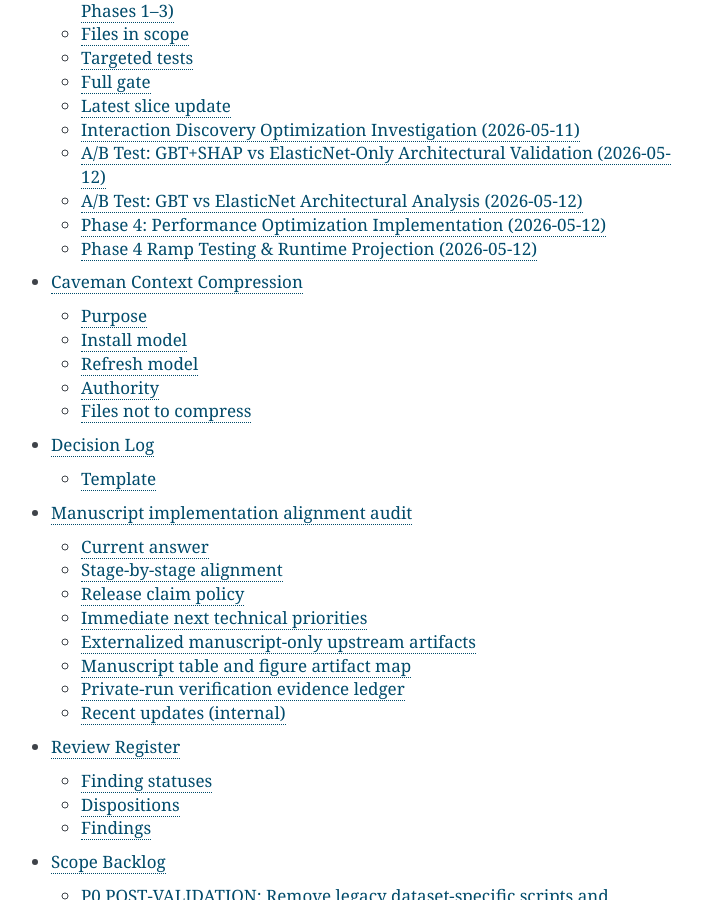
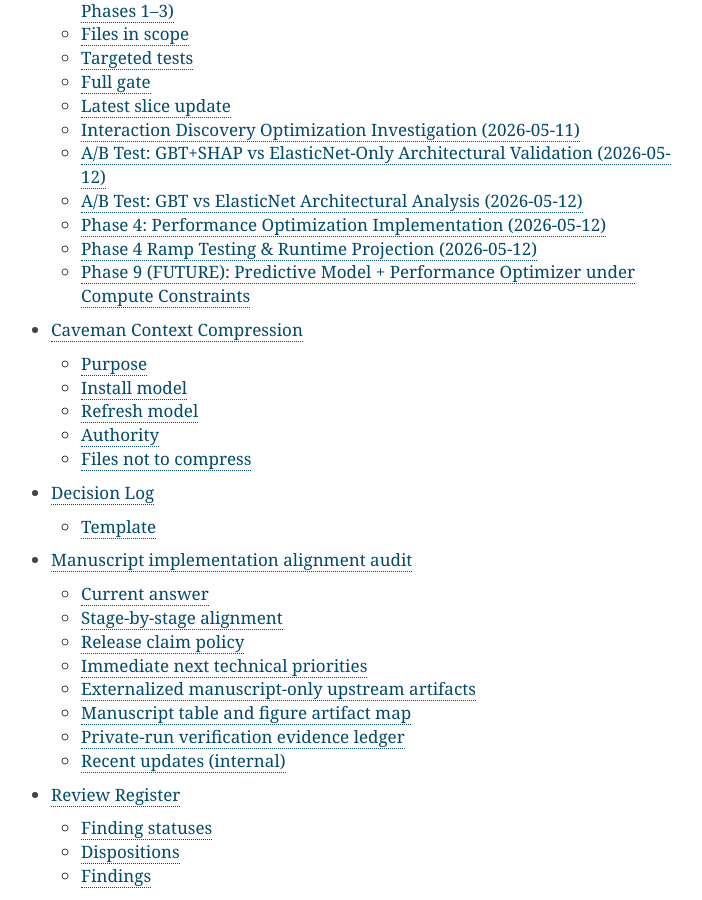
Before and after one commit to NatLabRockies/rfm-pipeline, a Sphinx documentation site: the page built from docs/index.md, in a window 1280 px wide and 900 px high, scrolled down 3183 px. Shown: the whole window, without its empty margins (399-1101 px from the left). Built offline with Sphinx 7.4.7, drawn with Linux system fonts in a browser that asks for light colours; some of the changed lines change nothing that is shown.

Commit message:
docs(sync): markdown formatting

```diff
--- a/docs/AGENT_SYNC.md
+++ b/docs/AGENT_SYNC.md
@@ -6,10 +6,10 @@
 autonomy_tier: 3
 profile: autonomous
 current_milestone: Phase 8 — Scalable Execution (HPC + Out-of-Core)
-current_slice: Phase 8b/8c/GPU — COMPLETE (commit 2edb478); Phase 8b out-of-core chunk integration into sparse_selection/final_artifacts next
+current_slice: Phase 8c — Distributed HPC (Dask/MPI) + GPU acceleration
 slice_status: in_progress
-last_validation: Phase 8b/8c/GPU — 61/61 tests pass, ruff clean; original-like all-features run still running (PID 98727, interaction+nonlinear complete, sparse_selection in progress ~108 min elapsed)
-next_slice: (1) Monitor original-like run to completion; (2) Phase 8b: integrate chunked I/O with sparse_selection bootstrap and final_artifacts bootstrap CI stages
+last_validation: Phase 8b/8c/GPU — 61/61 tests pass, ruff clean; original-like all-features run COMPLETE with final nRMSE=0.0581 (3k sample, 1072 final features, 62 holdout rows)
+next_slice: (1) Implement distributed HPC compute (Dask/Ray/MPI) for multi-node parallelism; (2) Add GPU support for interaction_discovery stage
 
 ## Phase 8a — SLURM Array Baseline (2026-05-12)
 
@@ -978,3 +978,70 @@
 - Ramp testing: ✅ Complete (configuration scaling analysis done)
 - Runtime projections: ✅ Generated (3k→30k extrapolation)
 - Repository: ✅ Clean (no uncommitted changes)
+
+______________________________________________________________________
+
+## Phase 9 (FUTURE): Predictive Model + Performance Optimizer under Compute Constraints
+
+**Status**: Planning — research direction set, user prioritizes distributed HPC first
+
+**Objective**: Build a regression model + solver that helps users maximize model performance (minimize NRMSE) given:
+
+- User's compute budget (seconds, or cores × hours)
+- Dataset characteristics (n_samples, n_features, n_outputs)
+- Hardware profile (cores available, memory)
+- Configuration knobs (n_permutations, n_trees, max_retained_terms, interaction_discovery threshold, nonlinear_discovery threshold, sparse_selection EBIC gamma)
+
+**High-level approach**:
+
+1. **Collect multi-dimensional scaling experiments** (Phase 8 post-completion):
+
+   - Vary `n_samples ∈ {3k, 10k, 30k}` on single node
+   - Vary `n_features ∈ {50, 100, 200, 300, 500}` (controlled via max_retained_terms in stages 2-4)
+   - Vary `n_perms ∈ {5, 11, 21, 41, 101}` (empirical null stage)
+   - Vary `n_trees ∈ {25, 50, 100, 200}` (interaction SHAP scoring)
+   - Cross-sweep key pairs (e.g., features × perms)
+   - **Grid size**: ~100–200 unique configurations
+   - **Compute cost**: 48–72 hours on HPC (10-node weak scaling)
+
+1. **Fit performance regression model**:
+
+   - Inputs: (n_samples, n_features, n_perms, n_trees, interaction_pairs_discovered, nonlinear_transforms_discovered, final_support_count)
+   - Output: final_ols_holdout_nrmse (+ bootstrap CI)
+   - Method: Gaussian process regression or random forest (to capture interactions)
+   - **Validation**: held-out test set (20% of experiments)
+
+1. **Fit timing regression model**:
+
+   - Per-stage models: (n_samples, n_features, n_perms, n_trees, n_outputs, n_cores) → stage_time
+   - Aggregate: total_time = Σ stage_time
+   - Account for parallelization efficiency (sublinear scaling beyond ~32 cores)
+   - **Validation**: Kestrel multi-node timing validation
+
+1. **Build optimizer**:
+
+   - Input: (n_cores_available, compute_budget_seconds, n_samples, n_features, n_outputs)
+   - Search: max NRMSE_hat(config) subject to time_hat(config) ≤ budget_seconds
+   - Algorithm: evolutionary search or exhaustive grid (given config space size)
+   - Output: recommended (n_perms, n_trees, max_retained_terms, stage-specific thresholds)
+
+1. **Deploy as user-facing tool**:
+
+   - CLI: `pixi run perf-optimizer -- --cores 104 --budget 3600 --n-samples 30000 --n-features 500`
+   - Web interface (optional): interactive knob tuning with real-time estimate updates
+   - Documentation: "Performance Calculator User Guide"
+
+**Success criteria**:
+
+- [ ] Regression models predict held-out configs to ±15% NRMSE and ±20% runtime
+- [ ] Optimizer recommendations improve user performance by ≥10% vs default config
+- [ ] Tool runs in \<1 sec for typical queries
+- [ ] Documentation covers 10+ example scenarios (laptop, workstation, HPC)
+
+**Priority**: **AFTER Phase 8 (distributed HPC) is complete**. Current focus is on getting multi-node execution working and validating scaling properties.
+
+**Effort estimate**: 60–80 hours (experiments + modeling + deployment)
+
+**Delivered alongside**: Phase 8 final report + HPC scaling benchmark suite (`tools/hpc_scaling_benchmark.py`, `tools/hpc_compute_calculator.py`)
+
+______________________________________________________________________
```
